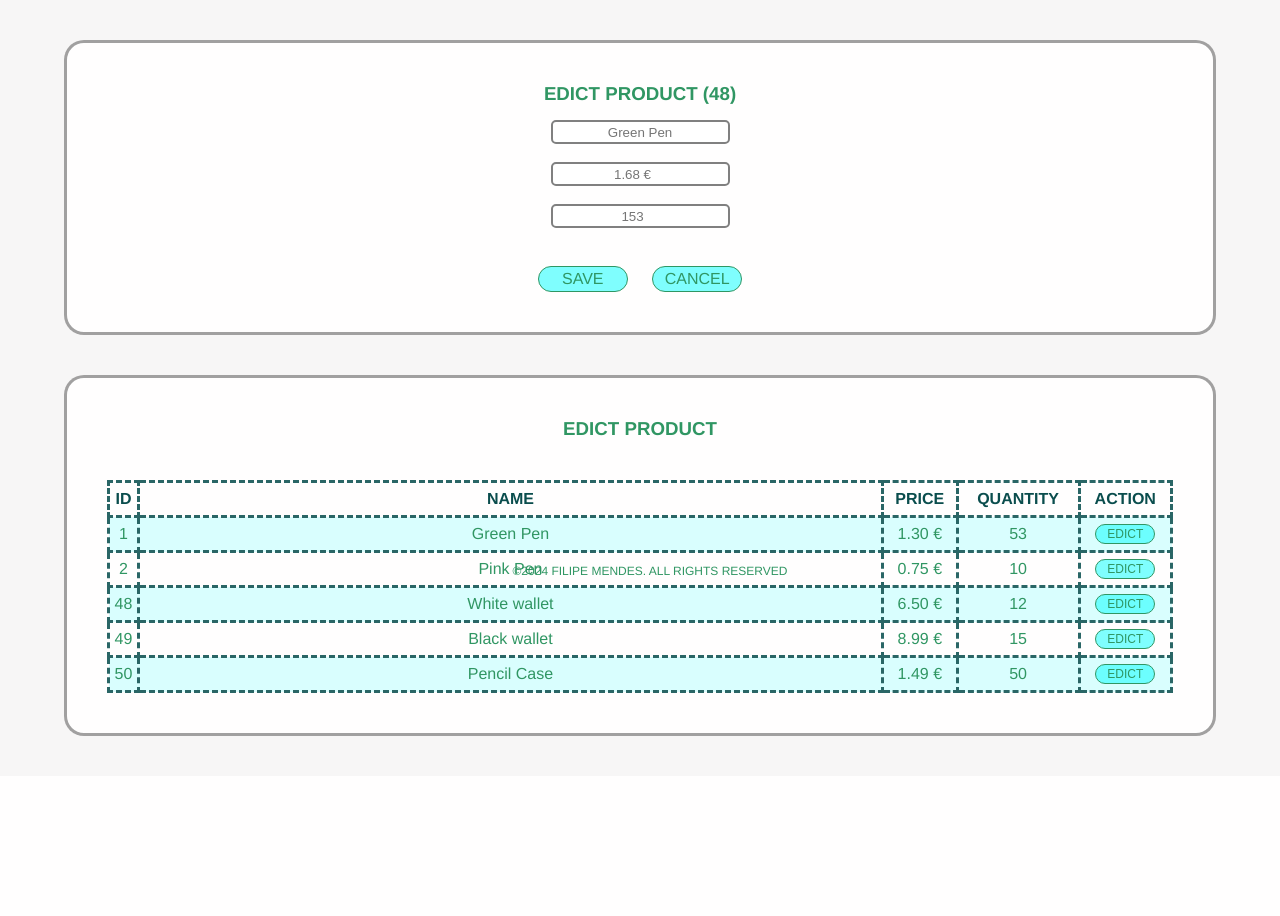
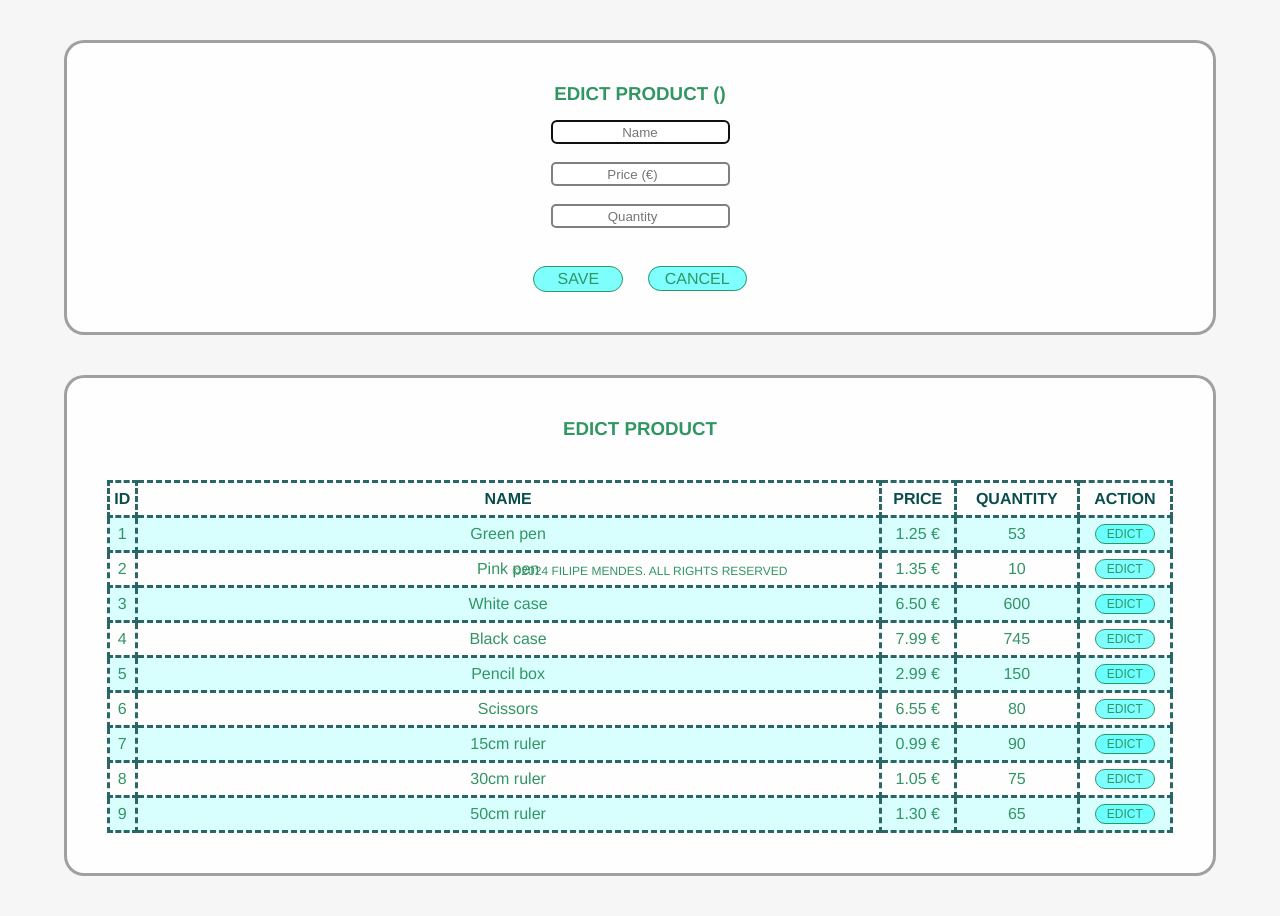
Before and after one commit to FMatiasMendes/Stock_Management_Site, a PHP site: page /edictProduct.php in a window 1280 px wide. Shown: the part 211-1127 px from the top of the page. Before the commit the page ends 947 px from the top, so only its background shows below. Run offline with PHP 8.4, Linux system fonts and the light colour scheme; data comes from the database, SQL or seed files in the repository.

Commit message:
edict page working. Still missing make the div appear/disappear.

```diff
--- a/edictProduct.php
+++ b/edictProduct.php
@@ -1,5 +1,36 @@
 <?php
+
+	require("functions/productsFunctions.php");
+
 	$page = "EDICT PRODUCT";
+	$listProducts = listProducts();
+	$id = null;
+	$product = null;
+
+	if (isset($_GET["edict"])) {
+    $id = filter_input(INPUT_GET, "edict", FILTER_VALIDATE_INT);
+
+    if ($id !== false) {
+			$product = getProductById($id);
+    }
+	}
+
+	$form = isset($_GET["name"]) && isset($_GET["price"]) && isset($_GET["quantity"]);
+
+	if ($form){
+		$name = filter_input(INPUT_GET, 'name', FILTER_SANITIZE_STRING);
+		$price = filter_input(INPUT_GET, 'price', FILTER_VALIDATE_FLOAT);
+		$quantity = filter_input(INPUT_GET, 'quantity', FILTER_VALIDATE_INT);
+		$id = filter_input(INPUT_GET, 'id', FILTER_VALIDATE_INT);
+
+		if($name !== false && $price !== false && $quantity !== false && $id !== false){
+			edictProduct($name, $price, $quantity, $id);
+
+			header("Location: edictProduct.php");
+      exit();
+		}
+	}
+
 ?>
 
 <!DOCTYPE html>
@@ -21,19 +52,18 @@
 		<main>
 
 		<div class="outer-border">
-			<!-- change id number -->
-			<h3 class="page-titles">EDICT PRODUCT (48)</h3>
+			<!-- make div appear/disappear -->
+			<h3 class="page-titles">EDICT PRODUCT (<?= htmlspecialchars($product["id"] ?? ''); ?>)</h3>
 			<div>
-				<form action="" class="search-form">
-					<!-- change placeholders number -->
-					<input type="text" name="name" placeholder="Green Pen"><br><br>
-					<input type="number" name="price" placeholder="1.68 €"><br><br>
-					<input type="number" name="quantity" placeholder="153"><br><br>
-					<input type="submit" name="" value="SAVE" class="save-button">
-					<button class="cancel-button">CANCEL</button>
+				<form action="edictProduct.php" class="search-form" method="get">
+					<input type="hidden" name="id" value="<?= $product['id'] ?? ''; ?>">
+					<input type="text" name="name" placeholder="Name" value="<?= $product["name"] ?? ''; ?>" required autofocus><br><br>
+					<input type="number" name="price" placeholder="Price (€)" value="<?= $product["price"] ?? ''; ?>" min="0" max="999999" step="0.01" required><br><br>
+					<input type="number" name="quantity" placeholder="Quantity" value="<?= $product["quantity"] ?? ''; ?>" min="0" max="999999" step="1" required><br><br>
+					<input type="submit" name="save" value="SAVE" class="save-button">
+					<a href="edictProduct.php" class="cancel-button">CANCEL</a>
 				</form>
 			</div>
-
 		</div>
 
 			<div class="outer-border">
@@ -47,61 +77,20 @@
 						<th>QUANTITY</th>
 						<th>ACTION</th>
 					</tr>
-					<tr>
-						<td>1</td>
-						<td>Green Pen</td>
-						<td>1.30 €</td>
-						<td>53</td>
-						<td>
-							<form action="">
-								<input type="submit" name="edict" value="EDICT" class="edict-button">
+
+					<?php foreach ($listProducts as $i => $l): ?>
+						<tr>
+							<td><?= htmlspecialchars($l["id"]); ?></td>
+							<td><?= htmlspecialchars($l["name"]); ?></td>
+							<td><?= number_format($l["price"], 2); ?> €</td>
+							<td><?= htmlspecialchars($l["quantity"]); ?></td>
+							<td>
+							<form action="edictProduct.php" method="get">
+								<button type="submit" name="edict" value="<?= $l["id"]; ?>" class="edict-button">EDICT</button>
 							</form>
-						</td>
-					</tr>
-					<tr>
-						<td>2</td>
-						<td>Pink Pen</td>
-						<td>0.75 €</td>
-						<td>10</td>
-						<td>
-							<form action="">
-								<input type="submit" name="edict" value="EDICT" class="edict-button">
-							</form>
-						</td>
-					</tr>
-					<tr>
-						<td>48</td>
-						<td>White wallet</td>
-						<td>6.50 €</td>
-						<td>12</td>
-						<td>
-							<form action="">
-								<input type="submit" name="edict" value="EDICT" class="edict-button">
-							</form>
-						</td>
-					</tr>
-					<tr>
-						<td>49</td>
-						<td>Black wallet</td>
-						<td>8.99 €</td>
-						<td>15</td>
-						<td>
-							<form action="">
-								<input type="submit" name="edict" value="EDICT" class="edict-button">
-							</form>
-						</td>
-					</tr>
-					<tr>
-						<td>50</td>
-						<td>Pencil Case</td>
-						<td>1.49 €</td>
-						<td>50</td>
-						<td>
-							<form action="">
-								<input type="submit" name="edict" value="EDICT" class="edict-button">
-							</form>
-						</td>
-					</tr>
+						</tr>
+					<?php endforeach; ?>
+
 				</table>
 			</div>
 		</main>
--- a/functions/productsFunctions.php
+++ b/functions/productsFunctions.php
@@ -13,10 +13,21 @@
   $insert = iduSQL("INSERT INTO products (name, price, quantity) VALUES ('$name', '$price', '$quantity')");
 }
 
-//to get specific product
+//to get specific product by name
 function getProduct($name){
   $result = selectSpecificSQL("SELECT * FROM products WHERE name='$name'");
   return $result;
 }
 
+//to get specific product by ID
+function getProductById($id){
+  $result = selectSpecificSQL("SELECT * FROM products WHERE id='$id'");
+  return $result;
+}
+
+//to edict a product
+function edictProduct($name, $price, $quantity, $id){
+  iduSQL("UPDATE products SET name='$name', price='$price', quantity='$quantity' WHERE id='$id'");
+}
+
 ?>
--- a/styles/style.css
+++ b/styles/style.css
@@ -137,6 +137,11 @@
 	background-color: rgba(0, 255, 255, 0.25);
 }
 
+.cancel-button{
+	text-decoration: none;
+	padding: 3px 16px;
+}
+
 .save-button{
 	margin-right: 20px;
 }
```
